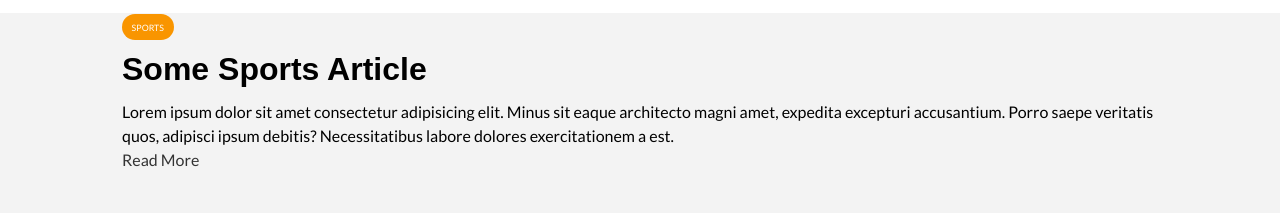
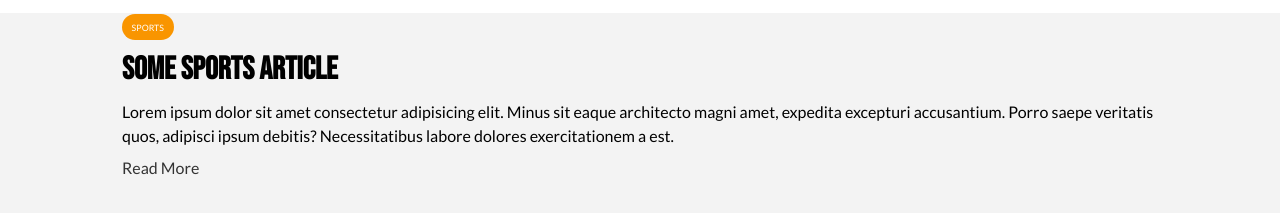
Before and after one commit to sheronimo/practice-newsgrid_website, a plain HTML site: page index.html in a window 1280 px wide. Shown: the part 61-274 px from the top of the page. Drawn offline with Linux system fonts and the light colour scheme.

Commit message:
global styling tweaks

```diff
--- a/css/style.css
+++ b/css/style.css
@@ -54,9 +54,14 @@ h3,
 h4,
 h5,
 h6 {
-	font-family: "Anton", sans-serif;
+	font-family: "Bebas Neue", cursive;
 	margin-bottom: 0.55rem;
 	line-height: 1.3;
+	text-transform: uppercase;
+}
+
+p {
+	margin: 0.5rem 0;
 }
 
 /* GLOBAL */
```
